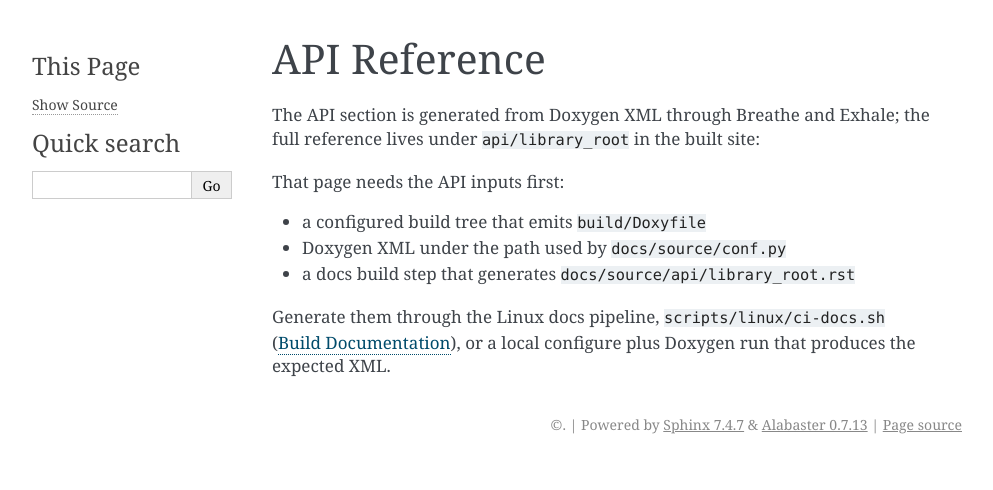
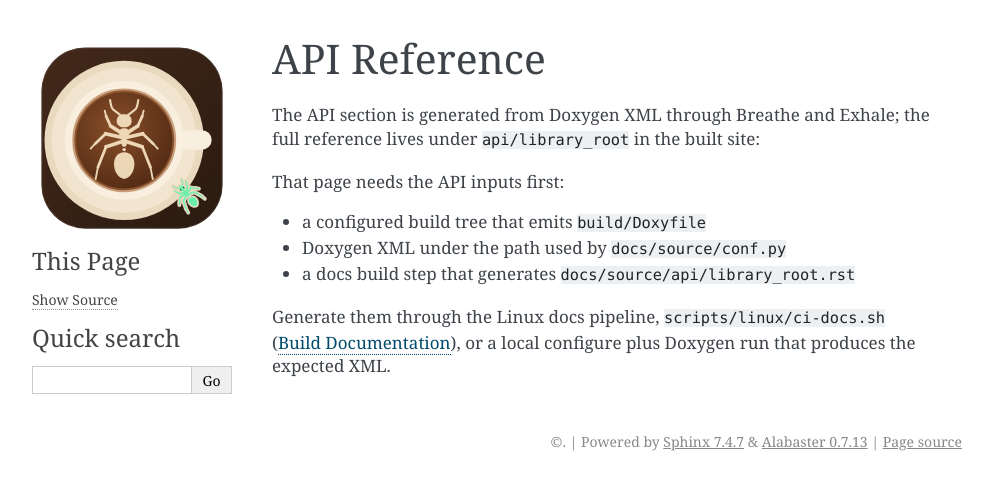
Before and after one commit to Kataglyphis/AccelerANTgine, a Sphinx documentation site: the page built from docs/source/api_reference.rst, in a window 1280 px wide. Shown: the top 490 px of the page, without its empty margins (148-1141 px from the left). Built offline with Sphinx 7.4.7, drawn with Linux system fonts in a browser that asks for light colours.

Commit message:
docs(site): the docs show AccelerANTgine's own logo
docs/source/conf.py sets html_logo and html_favicon to images/logo.svg after setup_theme().

Co-Authored-By: Claude Haiku 5.5 <noreply@anthropic.com>

```diff
--- a/docs/source/conf.py
+++ b/docs/source/conf.py
@@ -36,6 +36,10 @@ setup_theme(
     extensions_extra=["sphinx.ext.graphviz", "sphinx.ext.inheritance_diagram"]
     + (["breathe", "exhale"] if _HAS_API else []),
 )
+
+# The repository's own logo, in place of setup_theme()'s shared default.
+html_logo = "../../images/logo.svg"
+html_favicon = html_logo
 
 # -- General configuration ---------------------------------------------------
 
```
Also changed, not shown: CHANGELOG.md (+3 -0 lines).
